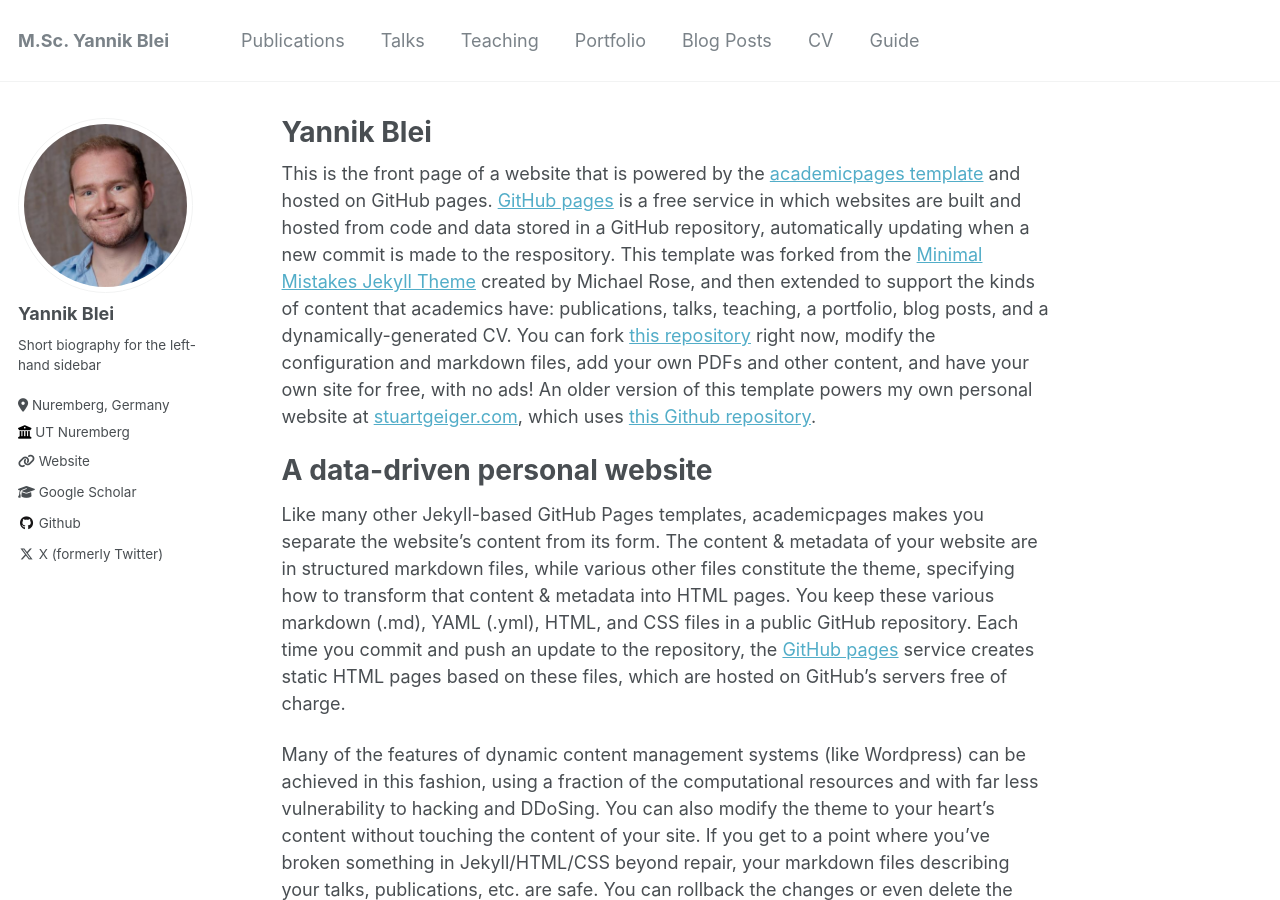
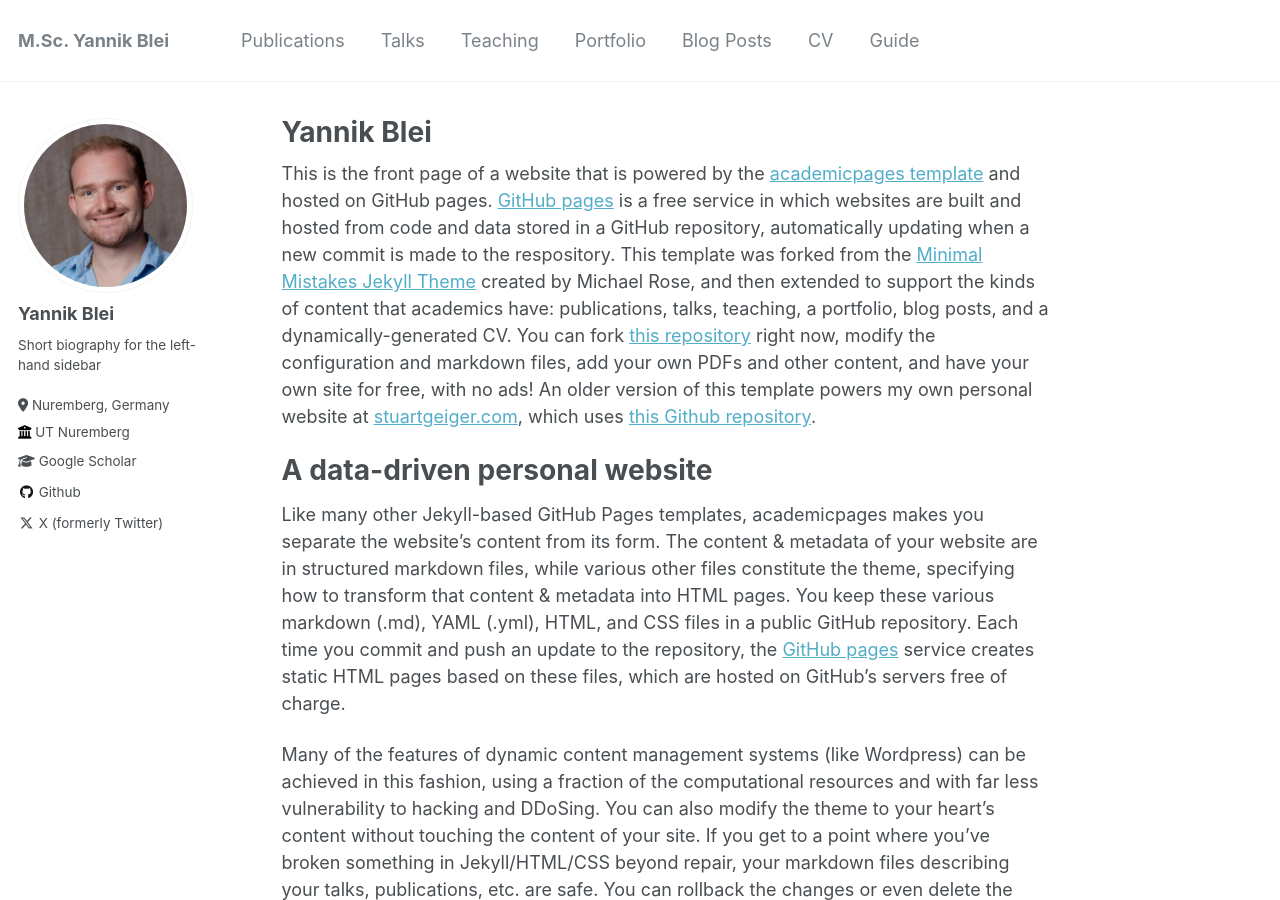
Before and after one commit to yblei/yblei.github.io, a Jekyll site: the page built from _pages/about.md, in a window 1280 px wide and 900 px high. Built offline with Jekyll 4.4.1, drawn with Linux system fonts in a browser that asks for light colours.

Commit message:
disabled uri

```diff
--- a/_config.yml
+++ b/_config.yml
@@ -26,7 +26,7 @@ author:
   bio              : "Short biography for the left-hand sidebar"
   location         : "Nuremberg, Germany"
   employer         : "UT Nuremberg"
-  uri              : "utn.de"
+  uri              : # "utn.de"
   email            : # "none@example.org"
 
   # Academic websites
```
